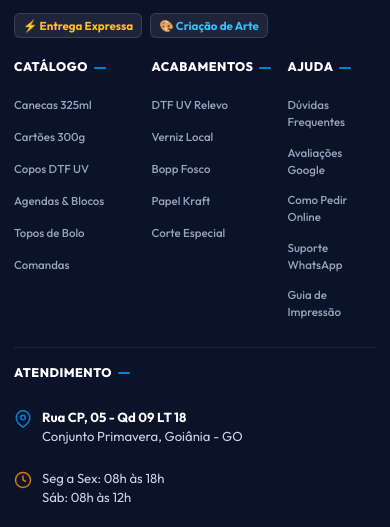
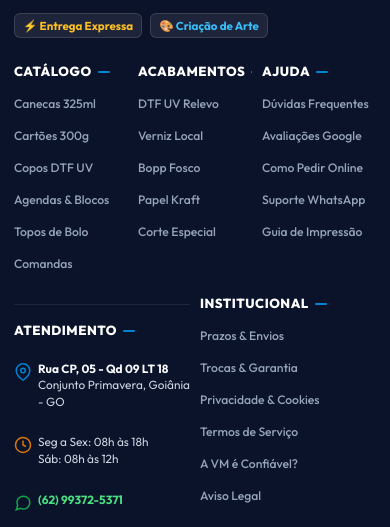
Before and after one commit to leonardoteodoroo/vm-grafica, a website built with Vite: page index.html in a window 390 px wide. Shown: the part 7480-8007 px from the top of the page. Built offline with nearby package versions, Linux system fonts and the light colour scheme.

Commit message:
fix(footer-mobile): define grid de 6 colunas para alinhar Atendimento e Institucional lado a lado no mobile

```diff
--- a/components/footer.js
+++ b/components/footer.js
@@ -31,7 +31,7 @@ export class SiteFooter extends HTMLElement {
           </div>
 
           <!-- Bloco 2: Catálogo (Lado a Lado no Mobile) -->
-          <div class="footer-col">
+          <div class="footer-col footer-col-catalogo">
             <h4 class="footer-col-title">Catálogo</h4>
             <ul class="footer-links">
               <li class="footer-link-item"><a href="/produto-caneca.html">Canecas 325ml</a></li>
@@ -44,7 +44,7 @@ export class SiteFooter extends HTMLElement {
           </div>
 
           <!-- Bloco 3: Acabamentos (Lado a Lado no Mobile) -->
-          <div class="footer-col">
+          <div class="footer-col footer-col-acabamentos">
             <h4 class="footer-col-title">Acabamentos</h4>
             <ul class="footer-links">
               <li class="footer-link-item"><a href="/#acabamentos">DTF UV Relevo</a></li>
@@ -56,7 +56,7 @@ export class SiteFooter extends HTMLElement {
           </div>
 
           <!-- Bloco 4: Ajuda (Lado a Lado no Mobile) -->
-          <div class="footer-col">
+          <div class="footer-col footer-col-ajuda">
             <h4 class="footer-col-title">Ajuda</h4>
             <ul class="footer-links">
               <li class="footer-link-item"><a href="/#faq">Dúvidas Frequentes</a></li>
@@ -67,8 +67,8 @@ export class SiteFooter extends HTMLElement {
             </ul>
           </div>
 
-          <!-- Bloco 5: Atendimento & Localização -->
-          <div class="footer-col footer-contact-col">
+          <!-- Bloco 5: Atendimento & Localização (LADO A LADO COM INSTITUCIONAL NO MOBILE) -->
+          <div class="footer-col footer-contact-col footer-col-atendimento">
             <h4 class="footer-col-title">Atendimento</h4>
             <div class="footer-contact-item">
               <svg width="18" height="18" viewBox="0 0 24 24" fill="none" stroke="var(--accent-cyan)" stroke-width="2" style="flex-shrink: 0; margin-top: 2px;"><path d="M21 10c0 7-9 13-9 13s-9-6-9-13a9 9 0 0 1 18 0z"/><circle cx="12" cy="10" r="3"/></svg>
@@ -92,8 +92,8 @@ export class SiteFooter extends HTMLElement {
             </div>
           </div>
 
-          <!-- Bloco 6: Institucional (Novo Menu Solicitado) -->
-          <div class="footer-col">
+          <!-- Bloco 6: Institucional (LADO A LADO COM ATENDIMENTO NO MOBILE) -->
+          <div class="footer-col footer-col-institucional">
             <h4 class="footer-col-title">Institucional</h4>
             <ul class="footer-links">
               <li class="footer-link-item"><a href="/institucional.html#entregas">Prazos & Envios</a></li>
--- a/style.css
+++ b/style.css
@@ -3045,3 +3045,89 @@ button, input, select {
     grid-template-columns: 1fr;
   }
 }
+
+
+/* ==========================================================================
+   RESPONSIVIDADE DO FOOTER: ATENDIMENTO & INSTITUCIONAL LADO A LADO
+   ========================================================================== */
+
+@media (max-width: 900px) {
+  .footer-grid {
+    display: grid !important;
+    grid-template-columns: repeat(6, 1fr) !important;
+    gap: 24px 14px !important;
+  }
+
+  .footer-brand-col {
+    grid-column: 1 / -1 !important;
+  }
+
+  .footer-col-catalogo {
+    grid-column: span 2 !important;
+  }
+
+  .footer-col-acabamentos {
+    grid-column: span 2 !important;
+  }
+
+  .footer-col-ajuda {
+    grid-column: span 2 !important;
+  }
+
+  /* ATENDIMENTO E INSTITUCIONAL LADO A LADO */
+  .footer-col-atendimento {
+    grid-column: span 3 !important;
+  }
+
+  .footer-col-institucional {
+    grid-column: span 3 !important;
+  }
+}
+
+@media (max-width: 640px) {
+  .footer-grid {
+    display: grid !important;
+    grid-template-columns: repeat(6, 1fr) !important;
+    gap: 20px 10px !important;
+  }
+
+  .footer-brand-col {
+    grid-column: 1 / -1 !important;
+    margin-bottom: 4px;
+  }
+
+  .footer-col-catalogo {
+    grid-column: span 2 !important;
+  }
+
+  .footer-col-acabamentos {
+    grid-column: span 2 !important;
+  }
+
+  .footer-col-ajuda {
+    grid-column: span 2 !important;
+  }
+
+  /* ATENDIMENTO E INSTITUCIONAL LADO A LADO NO MOBILE */
+  .footer-col-atendimento {
+    grid-column: span 3 !important;
+  }
+
+  .footer-col-institucional {
+    grid-column: span 3 !important;
+  }
+
+  .footer-contact-item {
+    font-size: 0.74rem;
+    gap: 6px;
+  }
+
+  .footer-link-item a {
+    font-size: 0.76rem;
+  }
+
+  .footer-col-title {
+    font-size: 0.82rem;
+    margin-bottom: 8px;
+  }
+}
```
